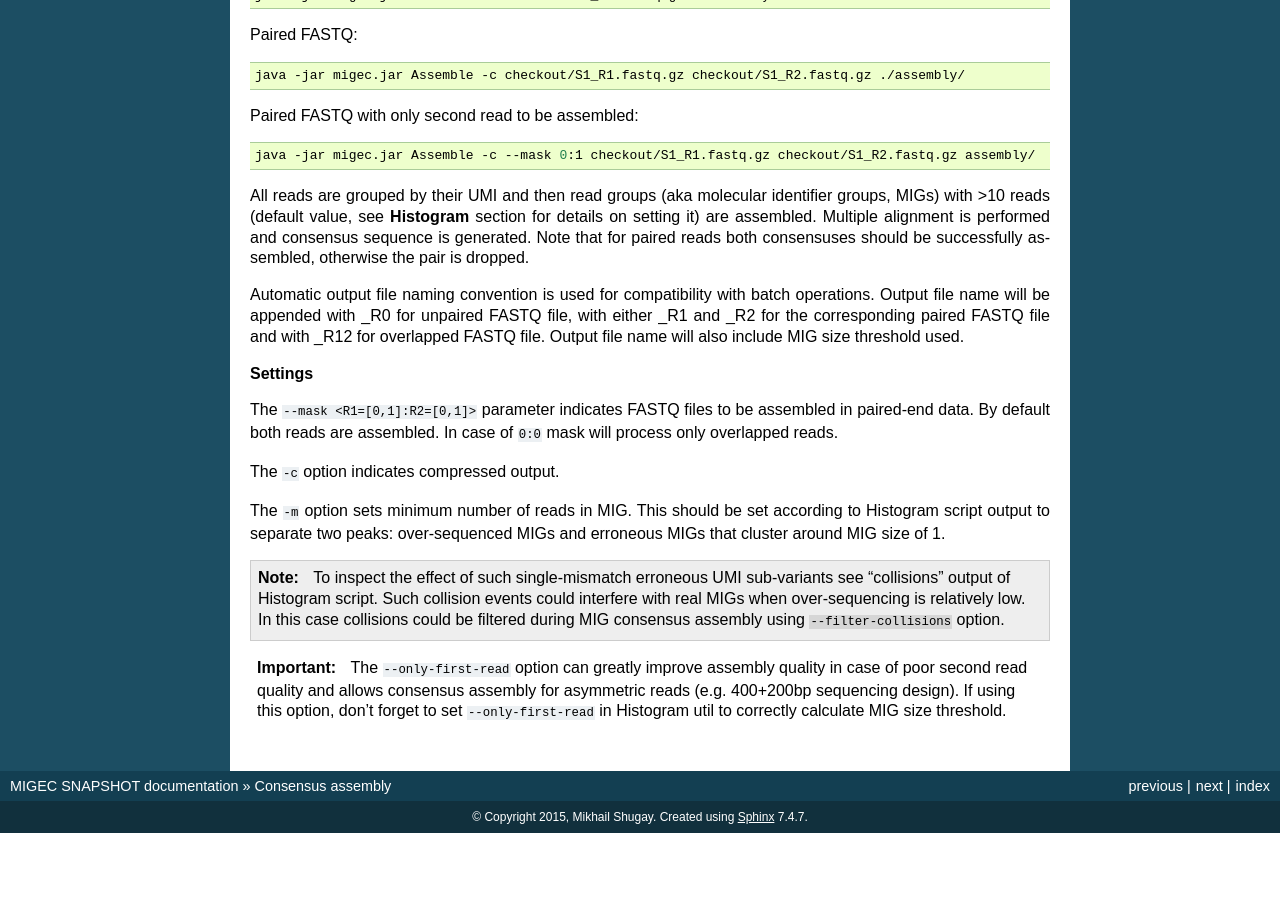
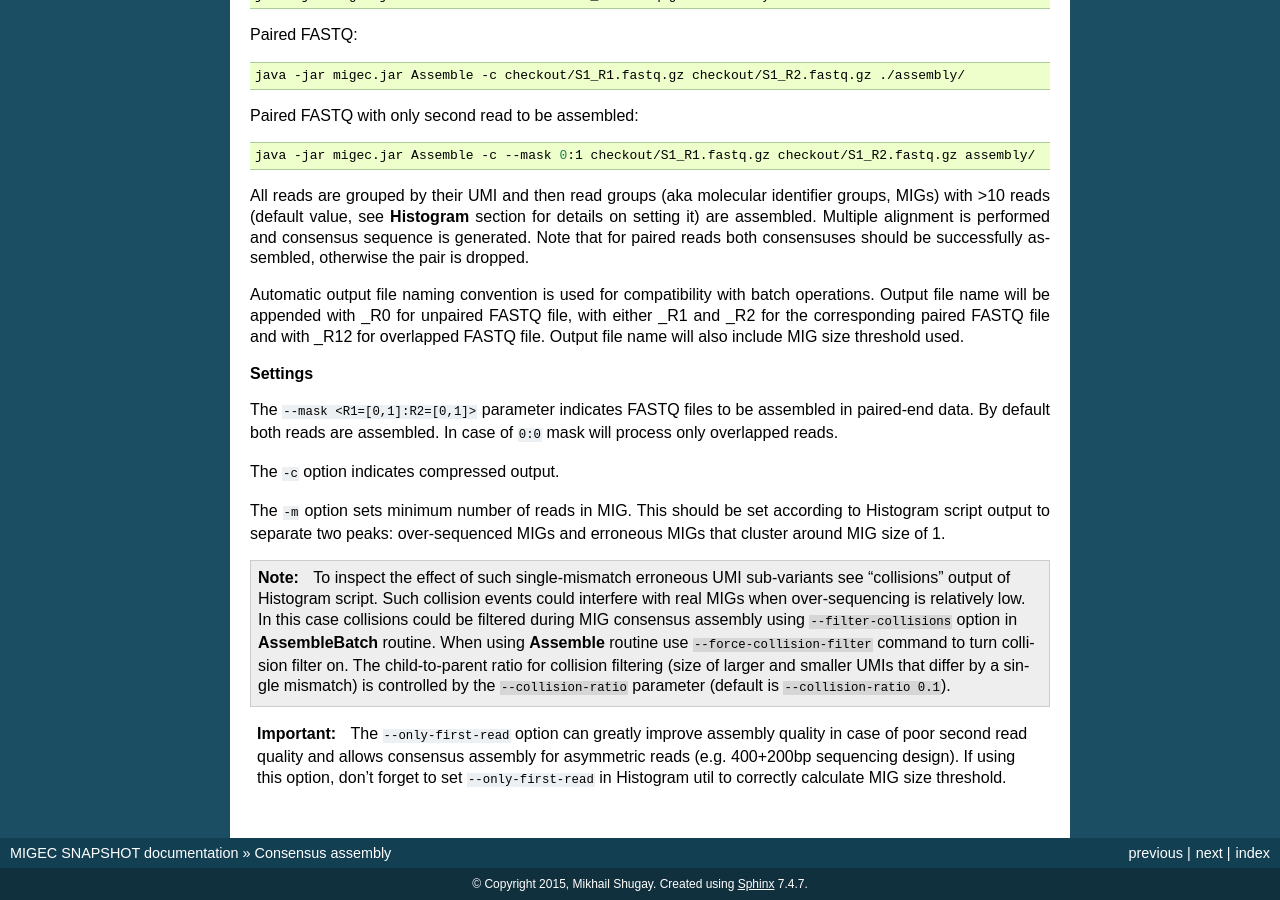
Before and after one commit to mikessh/migec, a Sphinx documentation site: the page built from doc/assemble.rst, in a window 1280 px wide and 900 px high, scrolled down 1274 px. Built offline with Sphinx 7.4.7, drawn with Linux system fonts in a browser that asks for light colours; before the commit the page ends 2107 px from its top, so only the background shows below that.

```diff
--- a/doc/assemble.rst
+++ b/doc/assemble.rst
@@ -131,7 +131,11 @@ over-sequenced MIGs and erroneous MIGs that cluster around MIG size of
     see "collisions" output of Histogram script. Such collision events could
     interfere with real MIGs when over-sequencing is relatively low. In this
     case collisions could be filtered during MIG consensus assembly using
-    ``--filter-collisions`` option.
+    ``--filter-collisions`` option in **AssembleBatch** routine. When using
+    **Assemble** routine use ``--force-collision-filter`` command to
+    turn collision filter on. The child-to-parent ratio for collision filtering
+    (size of larger and smaller UMIs that differ by a single mismatch) is
+    controlled by the ``--collision-ratio`` parameter (default is ``--collision-ratio 0.1``).
 
 .. important::
 
```
Also changed, not shown: README.md (+1 -0 lines).
